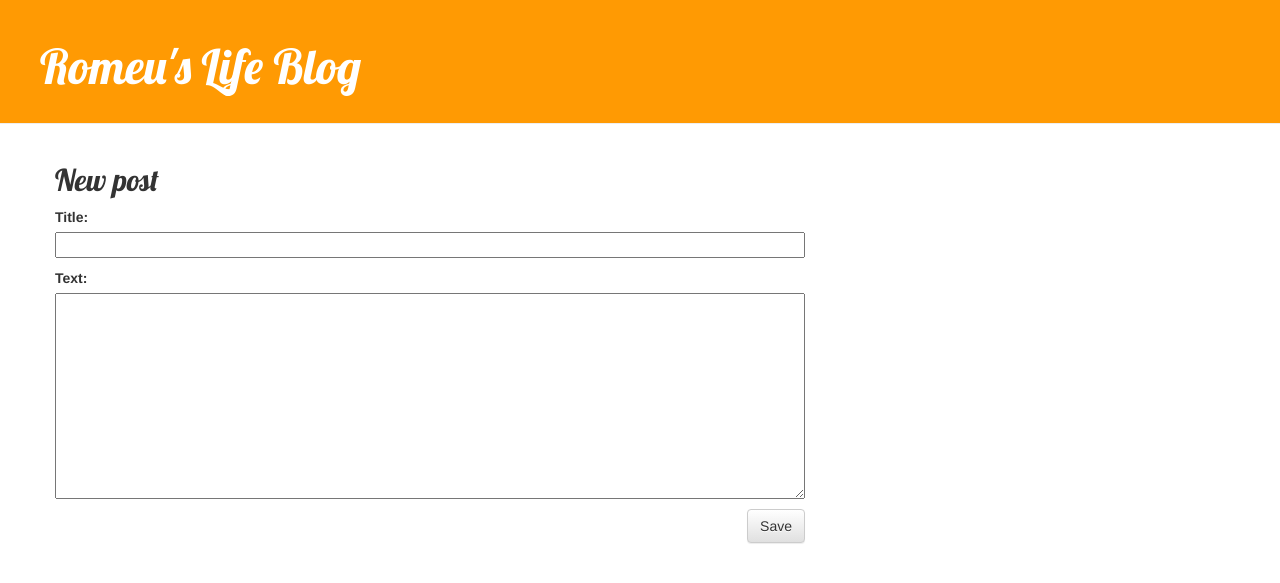
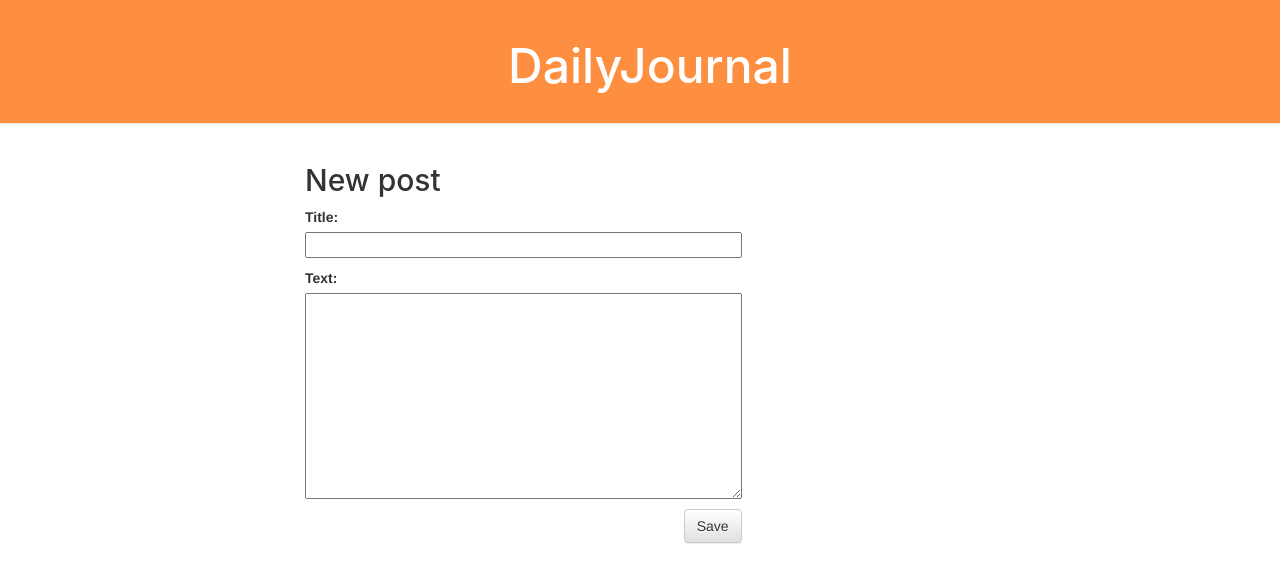
Before and after one commit to Newton-Figueiredo/my-first-blog, a Django app: page /post/new/ in a window 1280 px wide. Shown: the top 583 px of the page. Run offline with Django 3.2, Linux system fonts and the light colour scheme; some libraries are stand-ins or nearby versions.

Commit message:
editando o site para o que vitao me pedio - 01

```diff
--- a/blog/static/css/blog.css
+++ b/blog/static/css/blog.css
@@ -1,11 +1,11 @@
 h1 a, h2 a {
      color: #C25100;
-     font-family: 'Lobster';
+     font-family: -apple-system,BlinkMacSystemFont,"Segoe UI",Roboto,Oxygen-Sans,Ubuntu,Cantarell,"Fira Sans","Droid Sans","Helvetica Neue",Helvetica,"ヒラギノ角ゴ Pro W3","Hiragino Kaku Gothic Pro",メイリオ,Meiryo,"ＭＳ Ｐゴシック",Arial,sans-serif,"Apple Color Emoji","Segoe UI Emoji","Segoe UI Symbol";
 }
 
 
 .page-header {
-    background-color: #ff9a03;
+    background-color: #ff8f40;
     margin-top: 0;
     padding: 20px 20px 20px 40px;
 }
@@ -14,18 +14,21 @@ h1 a, h2 a {
     color: #ffffff;
     font-size: 36pt;
     text-decoration: none;
+    text-align:center;
 }
 
 .content {
     margin-left: 40px;
+
 }
 
 h1, h2, h3, h4 {
-    font-family: 'Lobster', cursive;
+    font-family: -apple-system,BlinkMacSystemFont,"Segoe UI",Roboto,Oxygen-Sans,Ubuntu,Cantarell,"Fira Sans","Droid Sans","Helvetica Neue",Helvetica,"ヒラギノ角ゴ Pro W3","Hiragino Kaku Gothic Pro",メイリオ,Meiryo,"ＭＳ Ｐゴシック",Arial,sans-serif,"Apple Color Emoji","Segoe UI Emoji","Segoe UI Symbol";, cursive;
 }
 
 .date {
     color: #828282;
+    margin: 0 0 10px;
 }
 
 .save {
@@ -45,8 +48,20 @@ h1, h2, h3, h4 {
 
 .post {
     margin-bottom: 70px;
+
 }
 
 .post h2 a, .post h2 a:visited {
     color: #000000;
 }
+.row{
+
+	margin-left: auto;
+    margin-right: auto;
+    width: 50em
+}
+
+}
+.text-content{
+	font-family: system-ui, -apple-system, BlinkMacSystemFont, "Segoe UI", Roboto, Ubuntu, "Helvetica Neue", sans-serif;
+}
--- a/blog/templates/blog/base.html
+++ b/blog/templates/blog/base.html
@@ -1,7 +1,7 @@
 {% load static %}
 <html>
     <head>
-        <title>Romeu's Life</title>
+        <title>DailyJournal</title>
         <link rel="stylesheet" href="//maxcdn.bootstrapcdn.com/bootstrap/3.2.0/css/bootstrap.min.css">
         <link rel="stylesheet" href="//maxcdn.bootstrapcdn.com/bootstrap/3.2.0/css/bootstrap-theme.min.css">
         <link href='//fonts.googleapis.com/css?family=Lobster&subset=latin,latin-ext' rel='stylesheet' type='text/css'>
@@ -12,9 +12,10 @@
         {% if user.is_authenticated %}
             <a href="{% url 'post_new' %}" class="top-menu"><span class="glyphicon glyphicon-plus"></span></a>
         {% endif %}
-        <h1><a href="/">Romeu's Life Blog</a></h1>
+        <h1><a href="/">DailyJournal</a></h1>
     </div>
-    <div class="content container">
+
+    <div class="content-container">
         <div class="row">
             <div class="col-md-8">
             {% block content %}
```
Also changed, not shown: blog/templates/blog/post_detail.html (+7 -4 lines), blog/templates/blog/post_list.html (+5 -3 lines), blog/views.py (+5 -4 lines).
